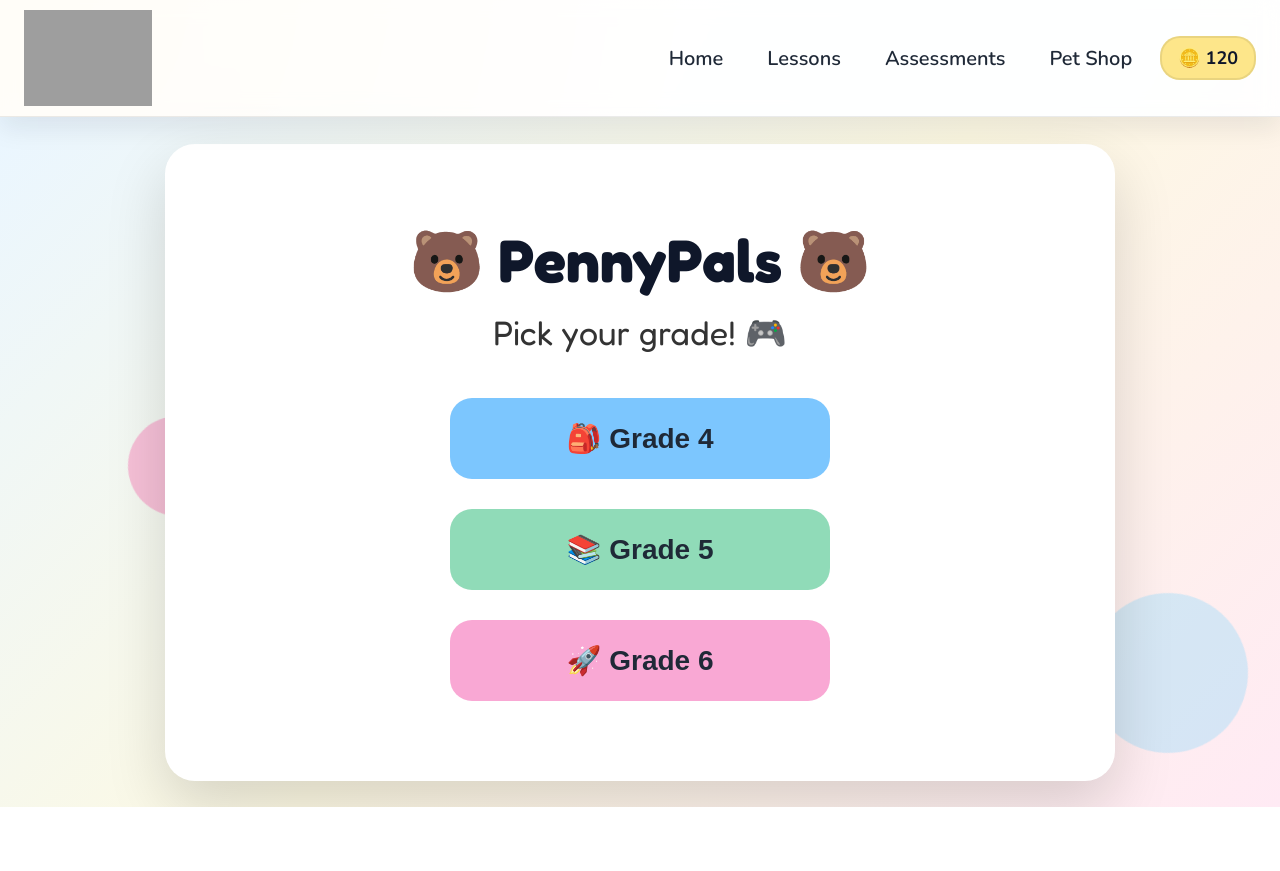
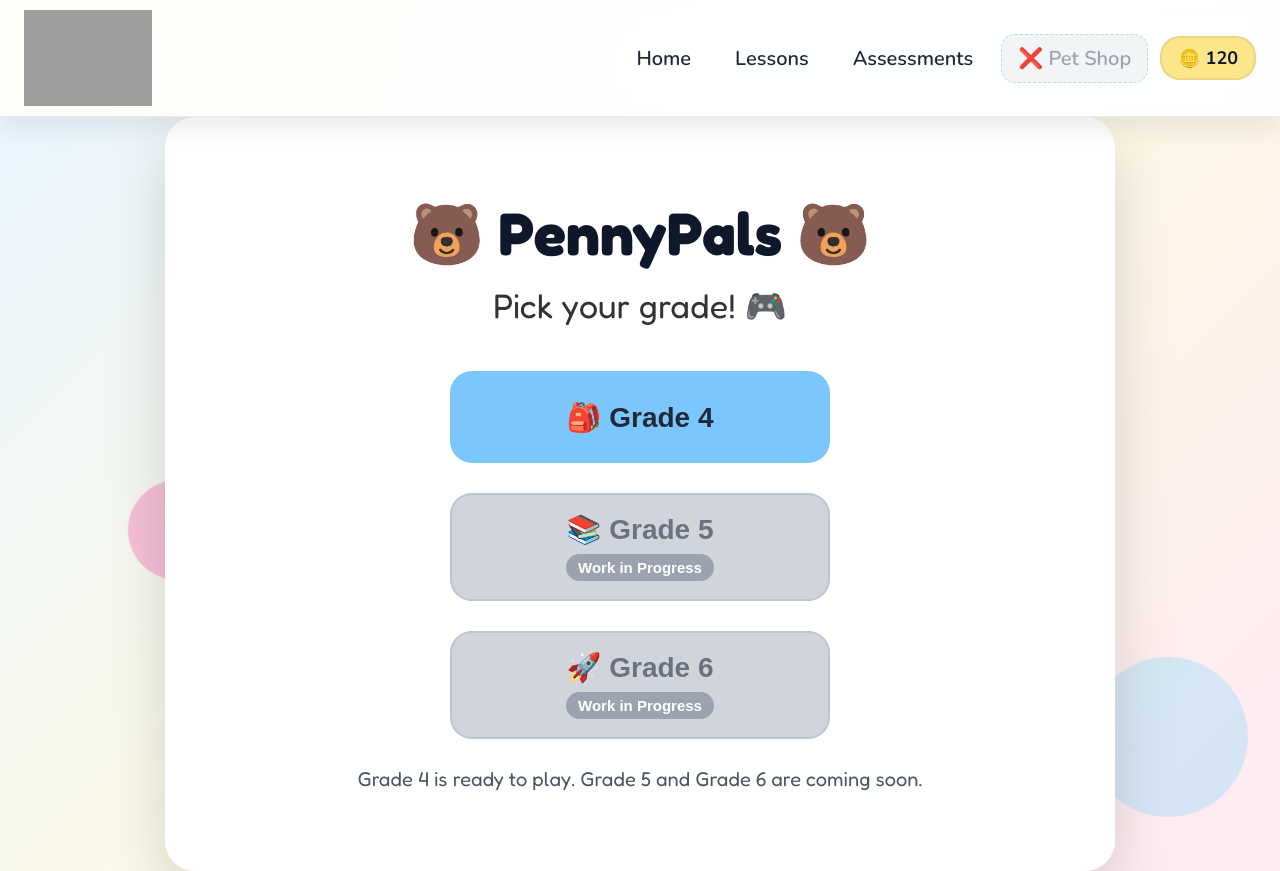
Before and after one commit to seyonr/education-app-project, a React (Create React App) app: page / in a window 1280 px wide. Before the commit the page ends 807 px from the top, so only its background shows below. Built offline with nearby package versions, Linux system fonts and the light colour scheme; grey boxes are pictures that could not be loaded; a web font is replaced by a local one.

Commit message:
disabled the features that are in development

```diff
--- a/src/components/GradeSelect/GradeSelect.css
+++ b/src/components/GradeSelect/GradeSelect.css
@@ -11,68 +11,124 @@
   display: flex;
   justify-content: center;
   align-items: center;
-
-  display: flex;
-  justify-content: center;
-  align-items: center;
   font-family: 'Fredoka', sans-serif;
-
-  /* 🌈 SOFTER GRADIENT (KEY FIX) */
   background: linear-gradient(135deg, #eaf6ff, #fdf9e3, #ffeaf4);
   position: relative;
   overflow: hidden;
+  z-index: 1;
 }
 
-/* FLOATING ELEMENTS */
 .float {
   position: absolute;
   opacity: 0.35;
   animation: floatUp linear infinite;
-
   pointer-events: none;
   z-index: 0;
 }
 
-/* CIRCLES */
 .circle {
   border-radius: 50%;
 }
 
-/* SOFT COLORS */
-.f1 { width: 100px; height: 100px; background: #f694c1; left: 10%; bottom: -120px; animation-duration: 12s; }
-.f2 { width: 140px; height: 140px; background: #a9def9; left: 30%; bottom: -150px; animation-duration: 16s; }
-.f3 { width: 80px; height: 80px; background: #ede7b1; left: 50%; bottom: -100px; animation-duration: 10s; }
-.f4 { width: 120px; height: 120px; background: #f694c1; left: 70%; bottom: -180px; animation-duration: 14s; }
-.f5 { width: 160px; height: 160px; background: #a9def9; left: 85%; bottom: -220px; animation-duration: 18s; }
+.f1 {
+  width: 100px;
+  height: 100px;
+  background: #f694c1;
+  left: 10%;
+  bottom: -120px;
+  animation-duration: 12s;
+}
 
-/* 💰 BIGGER MONEY ICONS */
+.f2 {
+  width: 140px;
+  height: 140px;
+  background: #a9def9;
+  left: 30%;
+  bottom: -150px;
+  animation-duration: 16s;
+}
+
+.f3 {
+  width: 80px;
+  height: 80px;
+  background: #ede7b1;
+  left: 50%;
+  bottom: -100px;
+  animation-duration: 10s;
+}
+
+.f4 {
+  width: 120px;
+  height: 120px;
+  background: #f694c1;
+  left: 70%;
+  bottom: -180px;
+  animation-duration: 14s;
+}
+
+.f5 {
+  width: 160px;
+  height: 160px;
+  background: #a9def9;
+  left: 85%;
+  bottom: -220px;
+  animation-duration: 18s;
+}
+
 .dollar {
-  font-size: 60px;   /* 🔥 BIGGER */
+  font-size: 60px;
   opacity: 0.5;
 }
 
-/* MORE OF THEM */
-.d1 { left: 20%; bottom: -120px; animation-duration: 11s; }
-.d2 { left: 40%; bottom: -180px; animation-duration: 13s; }
-.d3 { left: 60%; bottom: -140px; animation-duration: 9s; }
-.d4 { left: 80%; bottom: -200px; animation-duration: 15s; }
+.d1 {
+  left: 20%;
+  bottom: -120px;
+  animation-duration: 11s;
+}
 
-/* FLOAT ANIMATION */
+.d2 {
+  left: 40%;
+  bottom: -180px;
+  animation-duration: 13s;
+}
+
+.d3 {
+  left: 60%;
+  bottom: -140px;
+  animation-duration: 9s;
+}
+
+.d4 {
+  left: 80%;
+  bottom: -200px;
+  animation-duration: 15s;
+}
+
 @keyframes floatUp {
   0% {
     transform: translateY(0) rotate(0deg);
     opacity: 0.3;
   }
+
   50% {
     opacity: 0.6;
   }
+
   100% {
     transform: translateY(-900px) rotate(360deg);
     opacity: 0;
   }
 }
 
-/* CARD */
+.content-layer {
+  position: relative;
+  z-index: 10;
+  display: flex;
+  justify-content: center;
+  align-items: center;
+  width: 100%;
+}
+
 .grade-card {
   width: 950px;
   max-width: 95%;
@@ -84,21 +140,18 @@
   animation: popIn 0.6s ease;
 }
 
-/* TITLE */
 .grade-card h1 {
   font-size: 60px;
   margin-bottom: 15px;
   z-index: 2;
 }
 
-/* QUESTION */
 .grade-question {
   font-size: 34px;
   margin-bottom: 45px;
   color: #333;
 }
 
-/* BUTTONS */
 .grade-buttons {
   display: flex;
   flex-direction: column;
@@ -106,66 +159,69 @@
   align-items: center;
 }
 
-.grade-buttons button {
+.grade-btn {
   width: 380px;
-  padding: 24px;
+  min-height: 92px;
+  padding: 20px 24px;
   border: none;
   border-radius: 22px;
   font-size: 28px;
-  cursor: pointer;
   font-weight: bold;
   transition: all 0.25s ease;
+  display: flex;
+  flex-direction: column;
+  align-items: center;
+  justify-content: center;
+  gap: 8px;
 }
 
-.grade-buttons button:nth-child(1) {
+.grade-btn-4 {
   background: #7cc6fe;
   color: #1f2937;
+  cursor: pointer;
 }
 
-.grade-buttons button:nth-child(2) {
-  background: #90dbb8;
-  color: #1f2937;
+.grade-btn-4:hover {
+  transform: scale(1.08);
+  box-shadow: 0 12px 25px rgba(0, 0, 0, 0.2);
 }
 
-.grade-buttons button:nth-child(3) {
-  background: #f9a8d4;
-  color: #1f2937;
-}
-/* HOVER */
-.grade-buttons button:hover {
-  transform: scale(1.1);
-  box-shadow: 0 12px 25px rgba(0,0,0,0.2);
+.grade-btn-disabled {
+  background: #d1d5db;
+  color: #6b7280;
+  cursor: not-allowed;
+  opacity: 1;
+  box-shadow: inset 0 0 0 2px #bfc5ce;
 }
 
-.content-layer {
-  position: relative;
-  z-index: 10;  /* 🔥 ABOVE EVERYTHING */
-  display: flex;
-  justify-content: center;
-  align-items: center;
-  width: 100%;
+.wip-badge {
+  font-size: 15px;
+  font-weight: 600;
+  background: #9ca3af;
+  color: white;
+  padding: 6px 12px;
+  border-radius: 999px;
+  line-height: 1;
 }
 
-.grade-select-page {
-  position: relative;
-  z-index: 1;
+.grade-note {
+  margin-top: 28px;
+  font-size: 20px;
+  color: #4b5563;
 }
 
-
-/* POP */
 @keyframes popIn {
   from {
     transform: scale(0.85);
     opacity: 0;
   }
+
   to {
     transform: scale(1);
     opacity: 1;
   }
 }
 
-
-/* 📱 TABLET */
 @media (max-width: 900px) {
   .grade-card {
     padding: 40px 20px;
@@ -179,13 +235,21 @@
     font-size: 24px;
   }
 
-  .grade-buttons button {
+  .grade-btn {
     width: 260px;
     font-size: 20px;
+    min-height: 84px;
+  }
+
+  .grade-note {
+    font-size: 16px;
+  }
+
+  .wip-badge {
+    font-size: 12px;
   }
 }
 
-/* 📱 MOBILE */
 @media (max-width: 500px) {
   .grade-card {
     padding: 30px 15px;
@@ -199,9 +263,14 @@
     font-size: 20px;
   }
 
-  .grade-buttons button {
+  .grade-btn {
     width: 220px;
     font-size: 18px;
     padding: 18px;
+    min-height: 78px;
+  }
+
+  .grade-note {
+    font-size: 14px;
   }
 }
--- a/src/components/GradeSelect/GradeSelect.js
+++ b/src/components/GradeSelect/GradeSelect.js
@@ -12,8 +12,6 @@ function GradeSelect() {
 
   return (
     <section className="grade-select-page">
-
-  {/* FLOATING BACKGROUND */}
       <div className="float circle f1"></div>
       <div className="float circle f2"></div>
       <div className="float circle f3"></div>
@@ -25,23 +23,46 @@ function GradeSelect() {
       <div className="float dollar d3">💲</div>
       <div className="float dollar d4">💸</div>
 
-  {/* 🔥 NEW CONTENT WRAPPER */}
       <div className="content-layer">
         <div className="grade-card">
           <h1>🐻 PennyPals 🐻</h1>
 
-      <p className="grade-question">
-        Pick your grade! 🎮
-      </p>
+          <p className="grade-question">Pick your grade! 🎮</p>
 
           <div className="grade-buttons">
-        <button onClick={() => saveGradeAndContinue("4")}>🎒 Grade 4</button>
-        <button onClick={() => saveGradeAndContinue("5")}>📚 Grade 5</button>
-        <button onClick={() => saveGradeAndContinue("6")}>🚀 Grade 6</button>
+            <button
+              className="grade-btn grade-btn-4"
+              onClick={() => saveGradeAndContinue("4")}
+            >
+              🎒 Grade 4
+            </button>
+
+            <button
+              className="grade-btn grade-btn-disabled"
+              disabled
+              aria-disabled="true"
+              title="Work in progress"
+            >
+              <span>📚 Grade 5</span>
+              <span className="wip-badge">Work in Progress</span>
+            </button>
+
+            <button
+              className="grade-btn grade-btn-disabled"
+              disabled
+              aria-disabled="true"
+              title="Work in progress"
+            >
+              <span>🚀 Grade 6</span>
+              <span className="wip-badge">Work in Progress</span>
+            </button>
+          </div>
+
+          <p className="grade-note">
+            Grade 4 is ready to play. Grade 5 and Grade 6 are coming soon.
+          </p>
         </div>
       </div>
-  </div>
-
     </section>
   );
 }
--- a/src/components/HomePage/HomePage.js
+++ b/src/components/HomePage/HomePage.js
@@ -98,7 +98,7 @@ import "./HomePage.css";
 
 function HomePage() {
   const navigate = useNavigate();
-  const [grade, setGrade] = useState(undefined); // undefined = still checking
+  const [grade, setGrade] = useState(undefined);
   const [coins] = useCoins();
 
   useEffect(() => {
@@ -107,7 +107,6 @@ function HomePage() {
   }, []);
 
   useEffect(() => {
-    // only redirect AFTER cookie check is done
     if (grade === null) {
       navigate("/", { replace: true });
     }
@@ -116,12 +115,8 @@ function HomePage() {
   const changeGrade = () => {
     document.cookie = "userGrade=; path=/; max-age=0";
     navigate("/", { replace: true, state: { reset: true } });
-
-    // only use this if you STILL see weird routing issues
-    // window.location.reload();
   };
 
-  // while checking cookie, render nothing
   if (grade === undefined) {
     return null;
   }
@@ -169,22 +164,38 @@ function HomePage() {
           className="action-btn blue"
           onClick={() => navigate(`/units/${grade}`)}
         >
-          <span>📚</span> Lessons
+          <span>📚</span>
+          <span>Lessons</span>
         </button>
 
         <button
           className="action-btn green"
           onClick={() => navigate(`/assessments/${grade}`)}
         >
-          <span>💯</span> Test
+          <span>💯</span>
+          <span>Test</span>
         </button>
 
-        <button className="action-btn pink" onClick={() => navigate("/pet-shop")}>
-          <span>🎁</span> Shop
+        <button
+          className="action-btn action-btn-disabled"
+          disabled
+          aria-disabled="true"
+          title="Work in progress"
+        >
+          <span>🎁</span>
+          <span>Pet Shop</span>
+          <span className="coming-soon-badge">Work in Progress</span>
         </button>
 
-        <button className="action-btn yellow" onClick={() => navigate("/investments")}>
-          <span>📈</span> Invest
+        <button
+          className="action-btn action-btn-disabled"
+          disabled
+          aria-disabled="true"
+          title="Work in progress"
+        >
+          <span>📈</span>
+          <span>Invest</span>
+          <span className="coming-soon-badge">Work in Progress</span>
         </button>
       </div>
     </div>
--- a/src/components/Navbar/Navbar.css
+++ b/src/components/Navbar/Navbar.css
@@ -34,20 +34,6 @@
     align-items: center;
 }
 
-/* .up {
-    text-decoration: none;
-    color: #1f2937;
-    font-weight: 600;
-    padding: 8px 14px;
-    border-radius: 12px;
-    transition: background 0.12s ease, transform 0.12s ease;
-}
-
-.up:hover {
-    background: rgba(240, 200, 120, 0.35);
-    transform: translateY(-1px);
-} */
-
 .up {
     text-decoration: none;
     color: #1f2937;
@@ -62,13 +48,18 @@
     transform: translateY(-2px);
 }
 
-/* .coins {
-    font-weight: bold;
-    background: #fff4c7;
-    padding: 6px 14px;
-    border-radius: 20px;
-    border: 2px solid rgba(0,0,0,0.08);
-} */
+.nav-disabled {
+    color: #9ca3af;
+    background: #f3f4f6;
+    cursor: not-allowed;
+    user-select: none;
+    border: 1px dashed #cbd5e1;
+}
+
+.nav-disabled:hover {
+    background: #f3f4f6;
+    transform: none;
+}
 
 .coins {
     font-weight: bold;
--- a/src/components/Navbar/Navbar.js
+++ b/src/components/Navbar/Navbar.js
@@ -37,7 +37,9 @@ function Navbar() {
           </li>
 
           <li>
-            <Link to="/pet-shop" className="up">Pet Shop</Link>
+            <span className="up nav-disabled" title="Pet Shop is work in progress">
+              ❌ Pet Shop
+            </span>
           </li>
 
           <li className="coins">🪙 {coins}</li>
```
Also changed, not shown: src/components/HomePage/HomePage.css (+58 -49 lines). Lines whose indentation alone changed are shown as unchanged.
